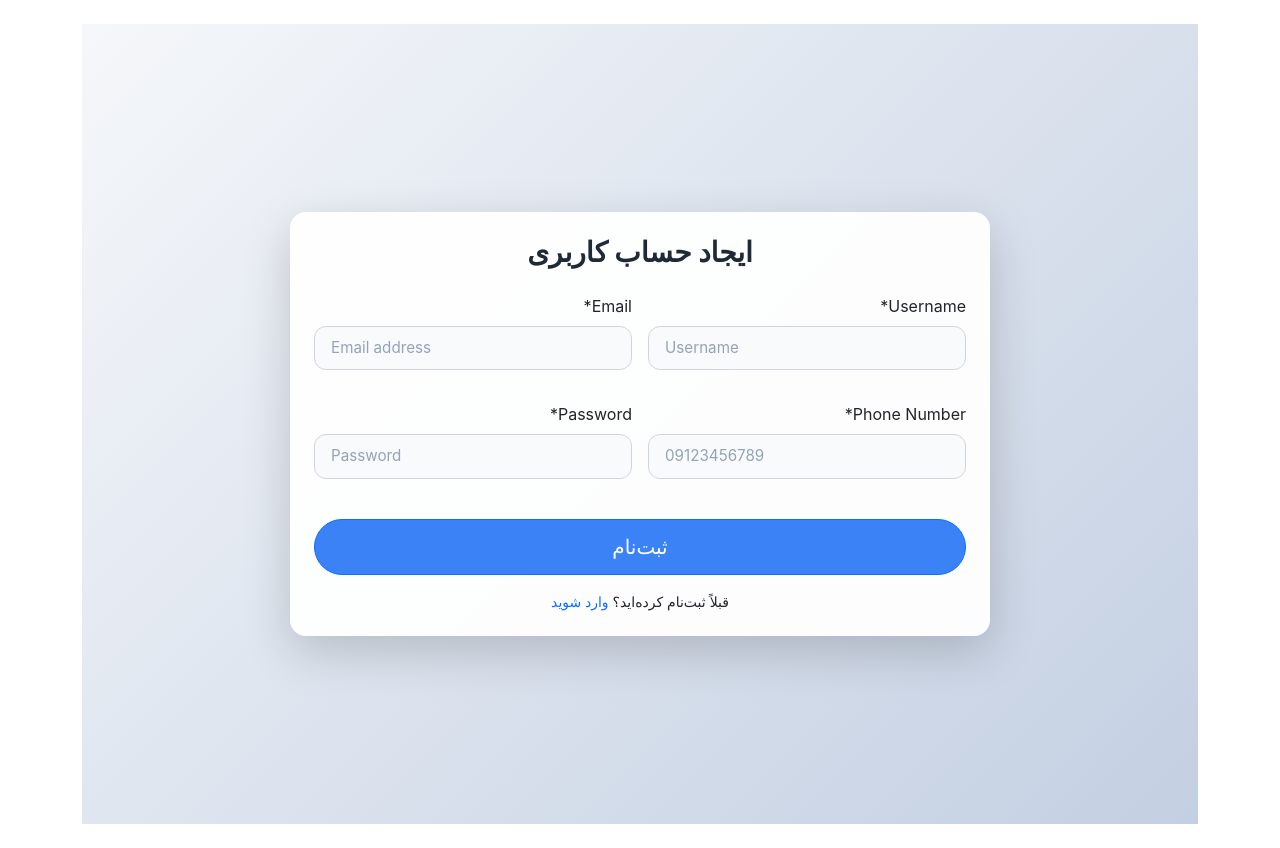
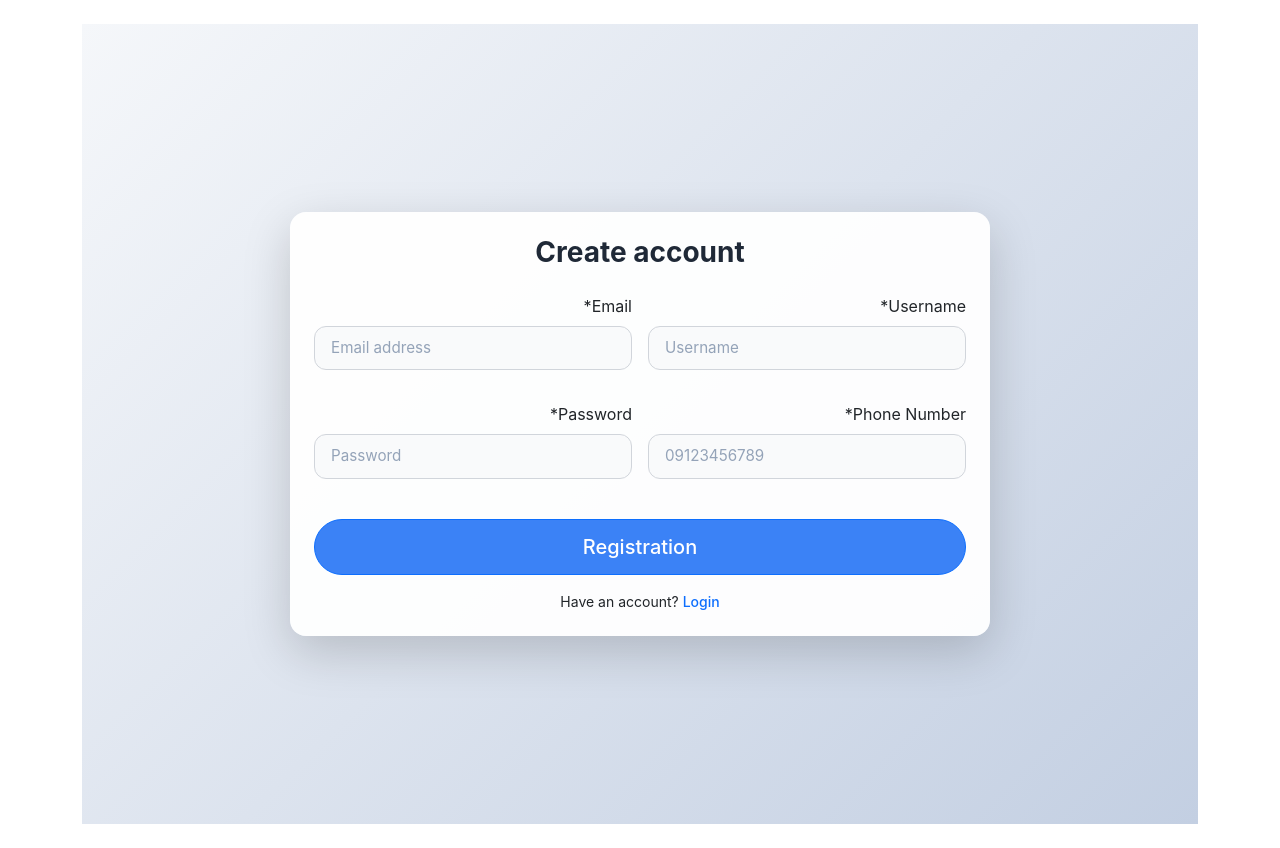
Before and after one commit to Javadzamanifard/Courses_site, a Django app: page /accounts/signup/ in a window 1280 px wide. Run offline with Django 5.2, Linux system fonts and the light colour scheme; parts of the project's set-up code (start-up, migrations or seed data) failed here and were passed over; some libraries are stand-ins or nearby versions.

Commit message:
Fix:fix some changes in signup/home html

```diff
--- a/accounts/templates/accounts/home.html
+++ b/accounts/templates/accounts/home.html
@@ -40,7 +40,7 @@
                     <span class="navbar-text me-3 text-white">
                         سلام، {{ user.username }}!
                     </span>
-                    <a href="#" class="btn btn-outline-light btn-sm">
+                    <a href="{% url 'account_logout' %}" class="btn btn-outline-light btn-sm">
                         <i class="bi bi-box-arrow-right"></i> خروج
                     </a>
                 {% else %}
--- a/templates/account/signup.html
+++ b/templates/account/signup.html
@@ -1,7 +1,7 @@
 {% extends "_base.html" %}
 {% load crispy_forms_tags %}
 {% load static %}
-{% block title %}ثبت‌نام{% endblock %}
+{% block title %}Signup{% endblock %}
 
 {% block CSS %}
 <link rel="stylesheet" href="{% static 'css/signup.css' %}">
@@ -11,7 +11,7 @@
 <div class="signup-page">
     <div class="signup-card card shadow-lg border-0 rounded-4 p-4">
         <!-- هدر کارت -->
-        <h3>ایجاد حساب کاربری</h3>
+        <h3>Create account</h3>
 
         <!-- فرم ثبت‌نام -->
         <form method="post" novalidate>
@@ -34,15 +34,15 @@
             <!-- دکمه ثبت‌نام -->
             <div class="d-grid mt-4">
                 <button type="submit" class="btn btn-primary btn-lg rounded-pill">
-                    ثبت‌نام
+                    Registration
                 </button>
             </div>
         </form>
 
         <!-- فوتر کارت -->
         <div class="text-center mt-3">
-            <p class="mb-0">قبلاً ثبت‌نام کرده‌اید؟
-                <a href="{% url 'account_login' %}" class="text-primary">وارد شوید</a>
+            <p class="mb-0">Have an account?
+                <a href="{% url 'account_login' %}" class="text-primary">Login</a>
             </p>
         </div>
     </div>
```
